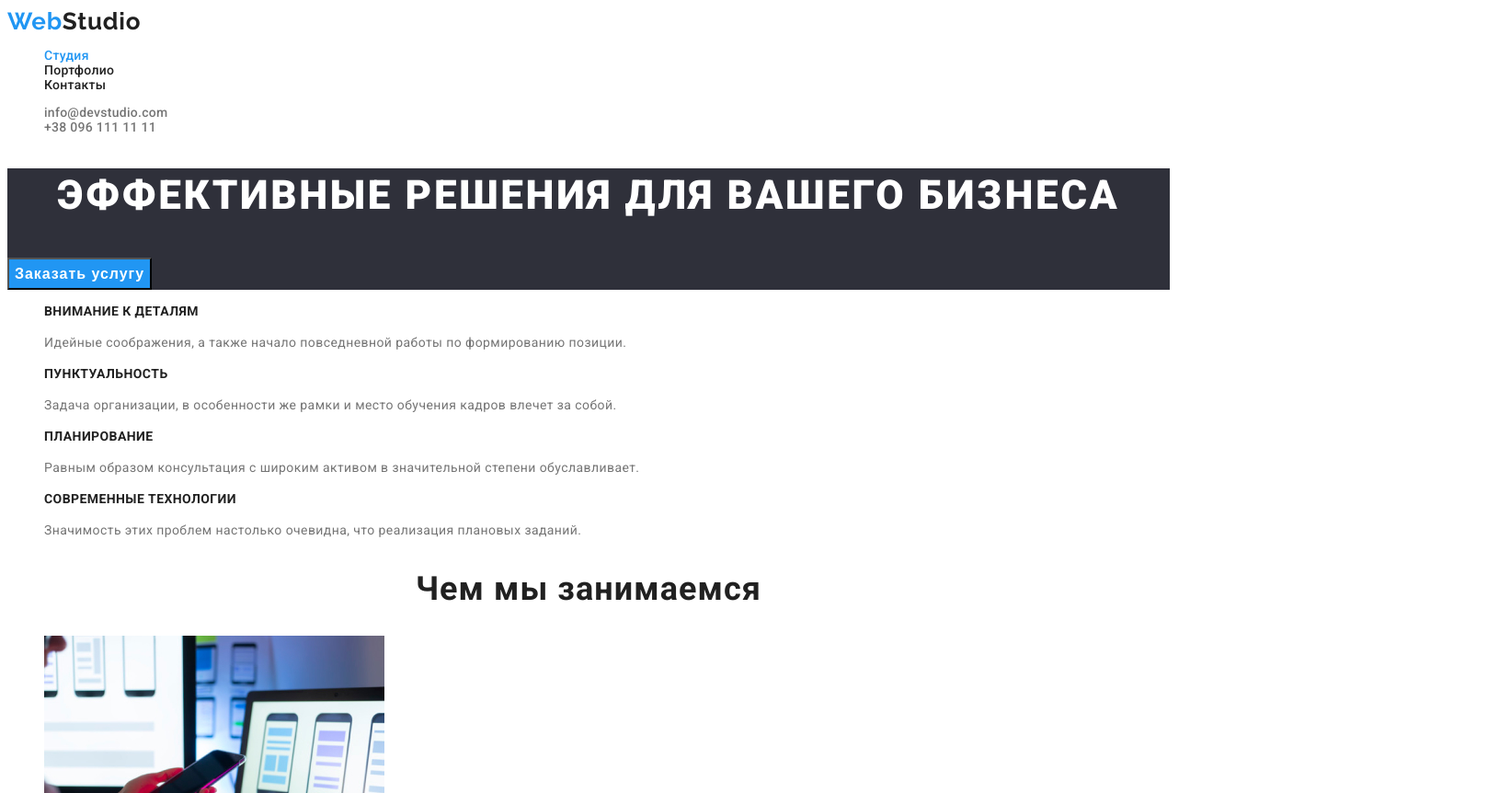
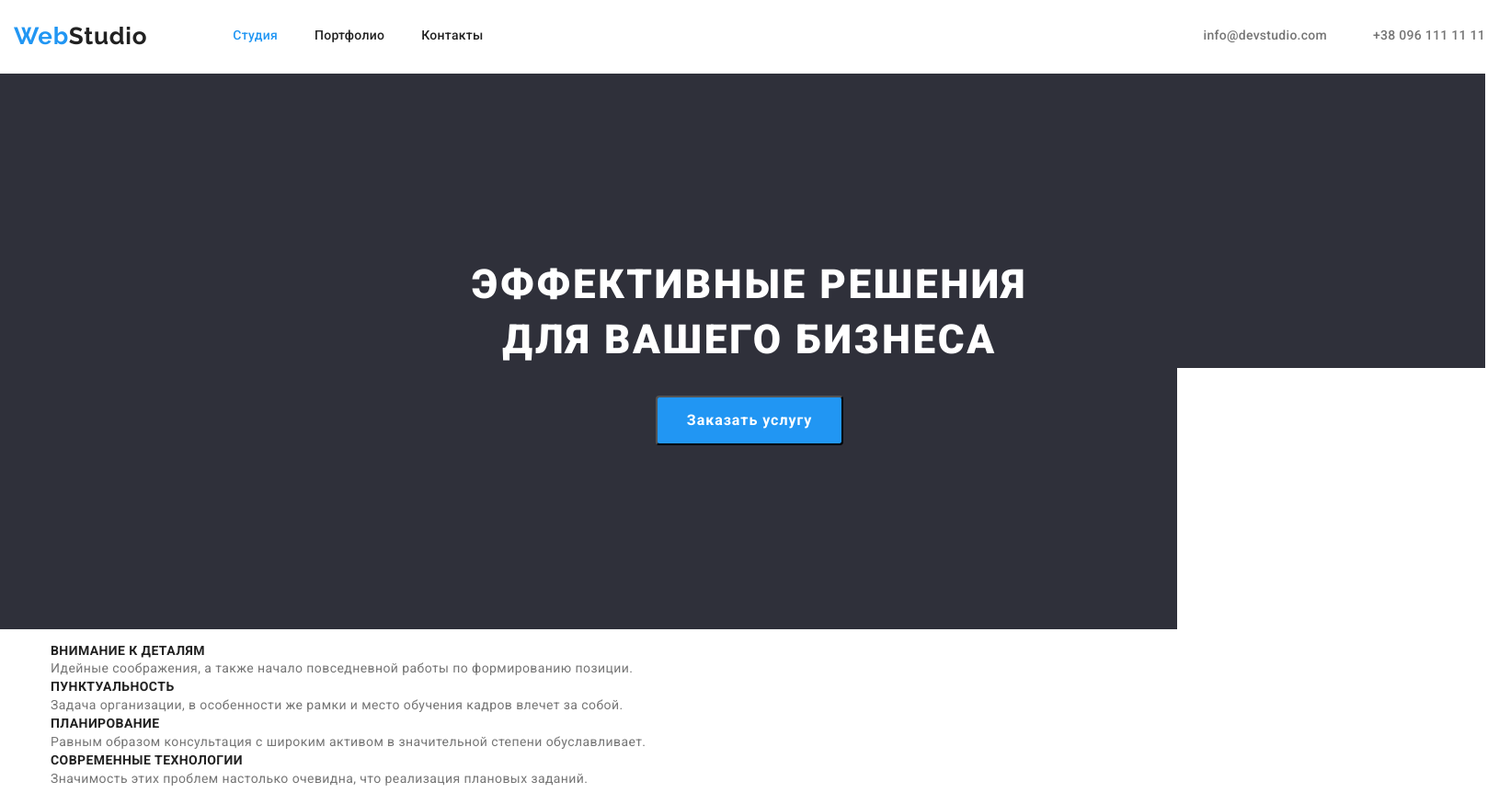
Before and after one commit to miktornado/goit-markup-hw-03, a plain HTML site: page index.html in a window 1280 px wide. Shown: the top 862 px of the page at 92% size, 1630 px wide, since content can reach past the window. Drawn offline with nearby package versions, Linux system fonts and the light colour scheme.

Commit message:
degining

```diff
--- a/css/styles.css
+++ b/css/styles.css
@@ -15,13 +15,37 @@ body {
   background-color: #ffffff;
   color: var(--first-site-color);
 }
+h1,
+h2,
+h3,
+p {
+  margin-top: 0;
+  margin-bottom: 0;
+}
+h1:last-child,
+h2:last-child,
+h3:last-child {
+  margin-bottom: 0;
+}
 .list {
+  padding-left: 0;
+  margin-top: 0;
+  margin-bottom: 0;
   list-style: none;
 }
 .link {
   text-decoration: none;
 }
+.conteiner {
+  width: 1630px;
+  padding-left: 15px;
+  padding-right: 15px;
+  margin-left: auto;
+  margin-right: auto;
+}
 .header {
+  padding-top: 24px;
+  padding-bottom: 25px;
   font-weight: 500;
   font-size: 14px;
   line-height: 1.14;
@@ -31,7 +55,26 @@ body {
 .feature-list {
   list-style: none;
 }
+.header-conteiner {
+  display: flex;
+  align-items: center;
+}
+.nav-list {
+  display: flex;
+  align-items: center;
+}
+.site-nav {
+  display: flex;
+  align-items: center;
+}
+.contacts {
+  display: flex;
+  align-items: center;
+}
 /*logo*/
+.logo {
+  margin-right: 93px;
+}
 .logo {
   font-family: "Raleway", sans-serif;
   font-weight: 700;
@@ -47,6 +90,12 @@ body {
   color: var(--accent-site-color);
 }
 /*навигация*/
+.nav-item {
+  margin-right: 40px;
+}
+.nav-item:last-child {
+  margin: 0;
+}
 .link.current {
   color: var(--accent-site-color);
   cursor: pointer;
@@ -60,6 +109,12 @@ body {
 }
 .link {
   color: var(--title-site-color);
+}
+.contacts {
+  margin-left: auto;
+}
+.contacts-phon {
+  margin-left: 50px;
 }
 .contacts .link:hover,
 .contacts .link:focus {
@@ -77,6 +132,9 @@ body {
   background-color: var(--basic-site-color);
   text-align: center;
 }
+.hero {
+  padding-bottom: 200px;
+}
 .hero-title {
   font-weight: 900;
   font-size: 44px;
@@ -87,7 +145,13 @@ body {
   background-color: var(--basic-site-color);
   color: #ffffff;
 }
+.hero-title {
+  padding: 200px 452px 0px 452px;
+}
 .button {
+  max-width: 250px;
+  min-width: 200px;
+  padding: 10px 32px;
   cursor: pointer;
   font-weight: 700;
   font-size: 16px;
@@ -96,6 +160,7 @@ body {
   align-items: center;
   text-align: center;
   letter-spacing: 0.06em;
+  border-radius: 4px;
   background-color: var(--accent-site-color);
   color: #ffffff;
 }
@@ -103,7 +168,13 @@ body {
 .button:hover {
   background-color: #188ce8;
 }
+.button {
+  margin-right: auto;
+  margin-top: 30px;
+  margin-left: auto;
+}
 /*особенности*/
+
 .list-title {
   font-weight: 700;
   font-size: 14px;
--- a/index.html
+++ b/index.html
@@ -9,33 +9,42 @@
     <link rel="preconnect" href="https://fonts.googleapis.com">
 <link rel="preconnect" href="https://fonts.gstatic.com" crossorigin>
 <link href="https://fonts.googleapis.com/css2?family=Raleway:wght@700&family=Roboto:wght@400;500;700;900&display=swap" rel="stylesheet">
+<!--normalize-->
+<link rel="stylesheet" href="https://cdn.jsdelivr.net/npm/modern-normalize@1.1.0/modern-normalize.min.css">
+<!--costom style-->
     <link rel="stylesheet" href="./css/styles.css">
 </head>
 <body>
     <!--шапка-->
     <header class="header">
-       <nav>
+    <div class="conteiner header-conteiner">
+        <nav class="nav-list">
             <a class="logo link" href="./index.html"><span class="logo-blu">Web</span>Studio</a>
             <!--стилизация навигации-->
             <ul class="site-nav list">
-            <li><a  href="./index.html" class="link current">Студия</a></li>
-            <li><a href="./portfolio.html" class="link">Портфолио</a></li>
-            <li><a href="" class="link">Контакты</a></li>
+                <li class="nav-item"><a href="./index.html" class="link current">Студия</a></li>
+                <li class="nav-item"><a href="./portfolio.html" class="link">Портфолио</a></li>
+                <li class="nav-item"><a href="" class="link">Контакты</a></li>
             </ul>
         </nav>
+
         <ul class="contacts list">
-        <li><a href="mailto:info@devstudio.com" class="link">info@devstudio.com</a></li>
-        <li><a href="tel:+380961111111" class="link">+38 096 111 11 11</a></li>
+            <li class="contacts-item"><a href="mailto:info@devstudio.com" class="link">info@devstudio.com</a></li>
+            <li class="contacts-phon"><a href="tel:+380961111111" class="link">+38 096 111 11 11</a></li>
         </ul>
+    </div>
     </header>
     <main>
     <!--наши работы-->
   <section class="hero">
+    <div class="conteiner">
     <h1 class="hero-title">Эффективные решения для вашего бизнеса</h1>
     <button class="button" type="button">Заказать услугу</button>
+    </div>
   </section>
   <!--особенности-->
   <section>
+    <div class="conteiner feature-conteiner">
     <h2 hidden> особенности</h2>
     <ul class="feature-list">
         <li>
@@ -55,18 +64,22 @@
             <p class="text">Значимость этих проблем настолько очевидна, что реализация плановых заданий.</p>
         </li>
     </ul>
+    </div>
   </section>
   <!--шоурум-->
   <section class="showroom">
+    <div class="conteiner">
     <h2 class="showroom-title">Чем мы занимаемся</h2>
     <ul class="showroom-list">
         <li class="showroom-item"><img src="./images/nout.jpg" alt="ноут" width="370" height="294"></li>
         <li class="showroom-item"><img src="./images/pc.jpg" alt="комп" width="370" height="294"></li>
         <li class="showroom-item"><img src="./images/phone.jpg" alt="телефон" width="370" height="294"></li>
     </ul>
+    </div>
   </section>
   <!--команда-->
 <section>
+    <div class="conteiner">
     <h2 class="title">Наша команда</h2>
     <ul class="list">
         <li>
@@ -90,10 +103,12 @@
             <p class="position" leng="en">UI Designer</p>
         </li>
     </ul>
+    </div>
 </section>
     </main>
 <!--подвал-->
     <footer class="footer">
+        <div class="conteiner">
     <a class="footer-logo link" href="./index.html">
         <span class="footer-logo-blu">Web</span>Studio
     </a>
@@ -110,6 +125,7 @@
         </li>
         </ul>
     </address>
+    </div>
     </footer>
 </body>
 </html>
```
Also changed, not shown: portfolio.html (+4 -1 lines). Lines whose indentation alone changed are shown as unchanged.
